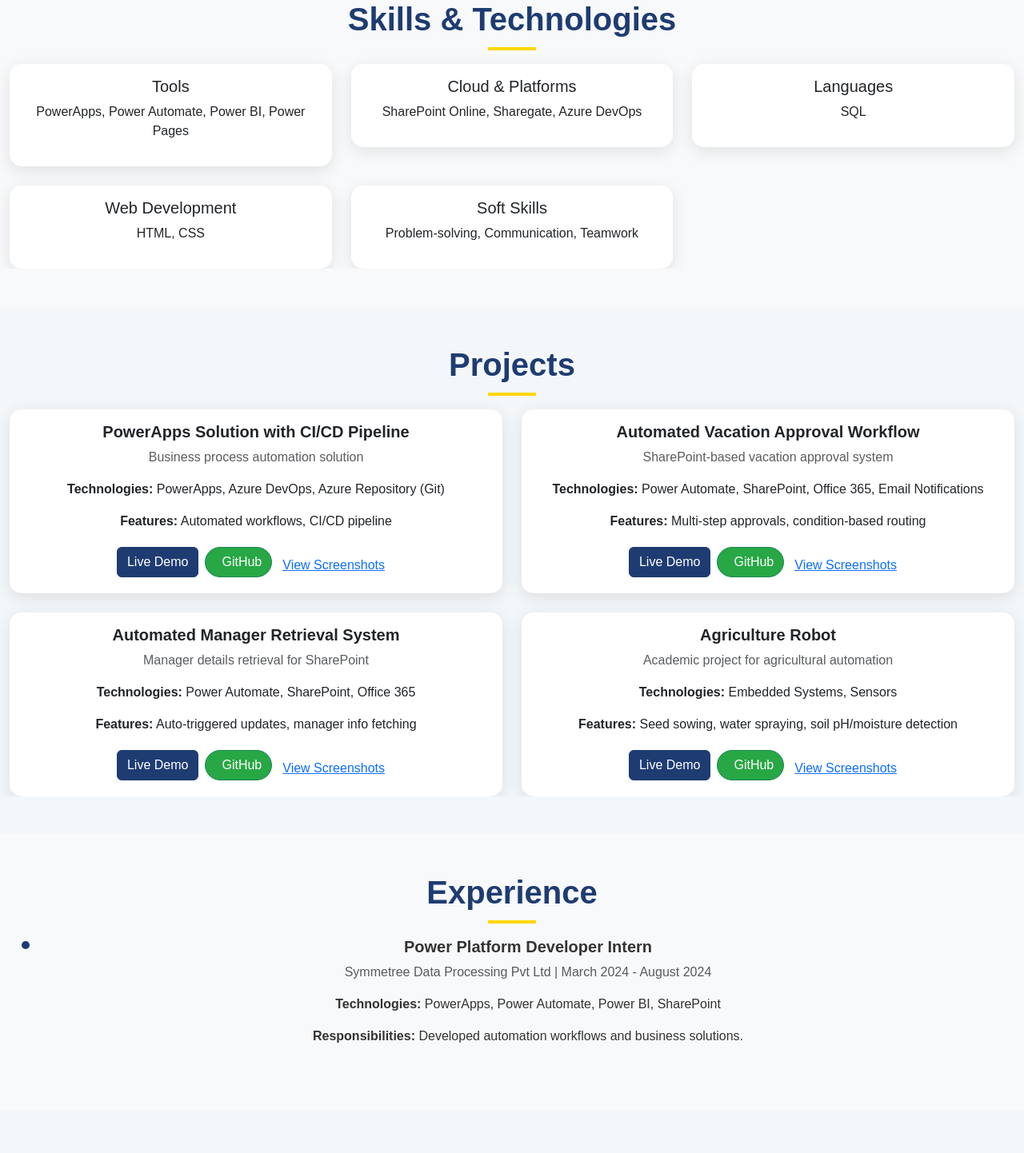
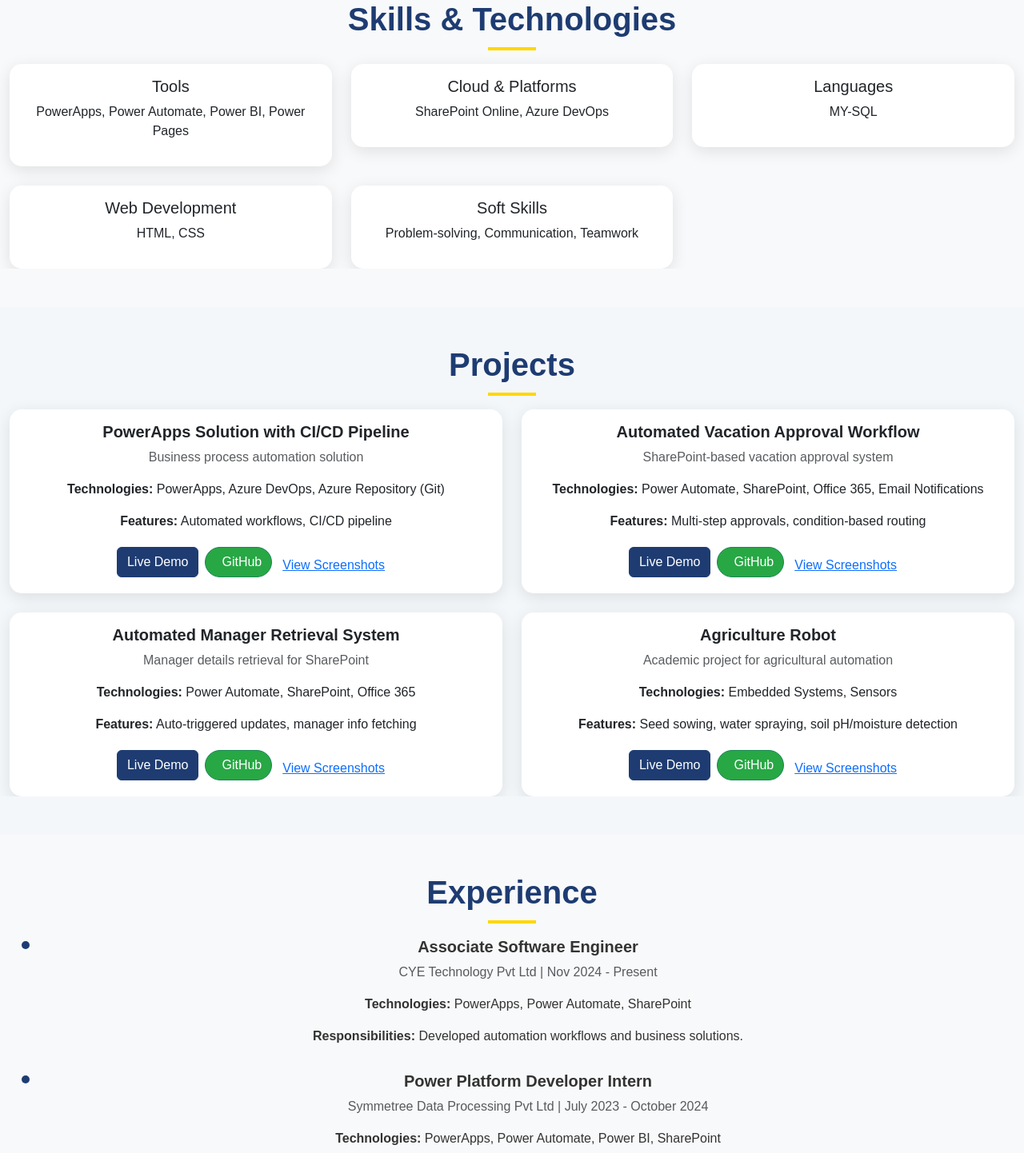
Before and after one commit to vasanthd0201/portfolio-blog, a React (Create React App) app: page / in a window 1280 px wide. Shown: the part 1100-2542 px from the top of the page at 80% size. Built offline with nearby package versions, Linux system fonts and the light colour scheme.

Commit message:
Updated experience section and deployed

```diff
--- a/package.json
+++ b/package.json
@@ -2,7 +2,7 @@
   "name": "vasanth",
   "version": "0.1.0",
   "private": true,
-  "homepage": "https://vasanthd0201.io/vasanth",
+  "homepage": "https://vasanthd0201.github.io/portfolio-blog",
   "dependencies": {
     "@testing-library/dom": "^10.4.0",
     "@testing-library/jest-dom": "^6.6.3",
--- a/src/vasanth/portfolio.js
+++ b/src/vasanth/portfolio.js
@@ -68,8 +68,8 @@
           <Row className="g-4">
             {[
               { icon: 'bi-tools', title: 'Tools', text: 'PowerApps, Power Automate, Power BI, Power Pages' },
-              { icon: 'bi-cloud', title: 'Cloud & Platforms', text: 'SharePoint Online, Sharegate, Azure DevOps' },
-              { icon: 'bi-database', title: 'Languages', text: 'SQL' },
+              { icon: 'bi-cloud', title: 'Cloud & Platforms', text: 'SharePoint Online,  Azure DevOps' },
+              { icon: 'bi-database', title: 'Languages', text: 'MY-SQL' },
               { icon: 'bi-globe', title: 'Web Development', text: 'HTML, CSS' },
               { icon: 'bi-person-lines-fill', title: 'Soft Skills', text: 'Problem-solving, Communication, Teamwork' },
             ].map((skill, idx) => (
@@ -116,20 +116,29 @@
         </Container>
       </section>
 
-      {/* Experience Section */}
      <section id="experience" className="py-5 bg-light">
   <Container>
     <h2 className="section-title text-center">Experience</h2>
     <div className="timeline">
+
+      <div className="timeline-item">
+        <h5 className="fw-bold">Associate Software Engineer</h5>
+        <p className="text-muted">CYE Technology Pvt Ltd | Nov 2024 - Present</p>
+        <p><strong>Technologies:</strong> PowerApps, Power Automate, SharePoint</p>
+        <p><strong>Responsibilities:</strong> Developed automation workflows and business solutions.</p>
+      </div>
+
       <div className="timeline-item">
         <h5 className="fw-bold">Power Platform Developer Intern</h5>
-              <p className="text-muted">Symmetree Data Processing Pvt Ltd | March 2024 - August 2024</p>
+        <p className="text-muted">Symmetree Data Processing Pvt Ltd | July 2023 - October 2024</p>
         <p><strong>Technologies:</strong> PowerApps, Power Automate, Power BI, SharePoint</p>
         <p><strong>Responsibilities:</strong> Developed automation workflows and business solutions.</p>
       </div>
+
     </div>
   </Container>
 </section>
+
 
       {/* Certifications Section */}
       <section id="certifications" className="py-5">
```
Lines whose indentation alone changed are shown as unchanged.
